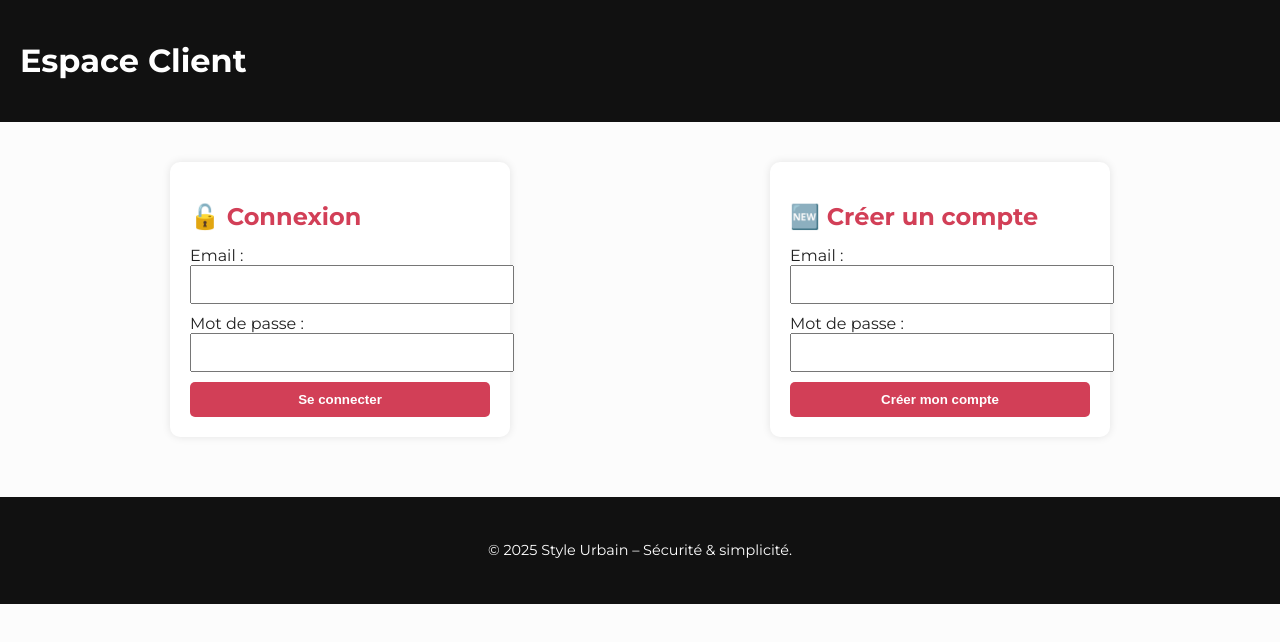
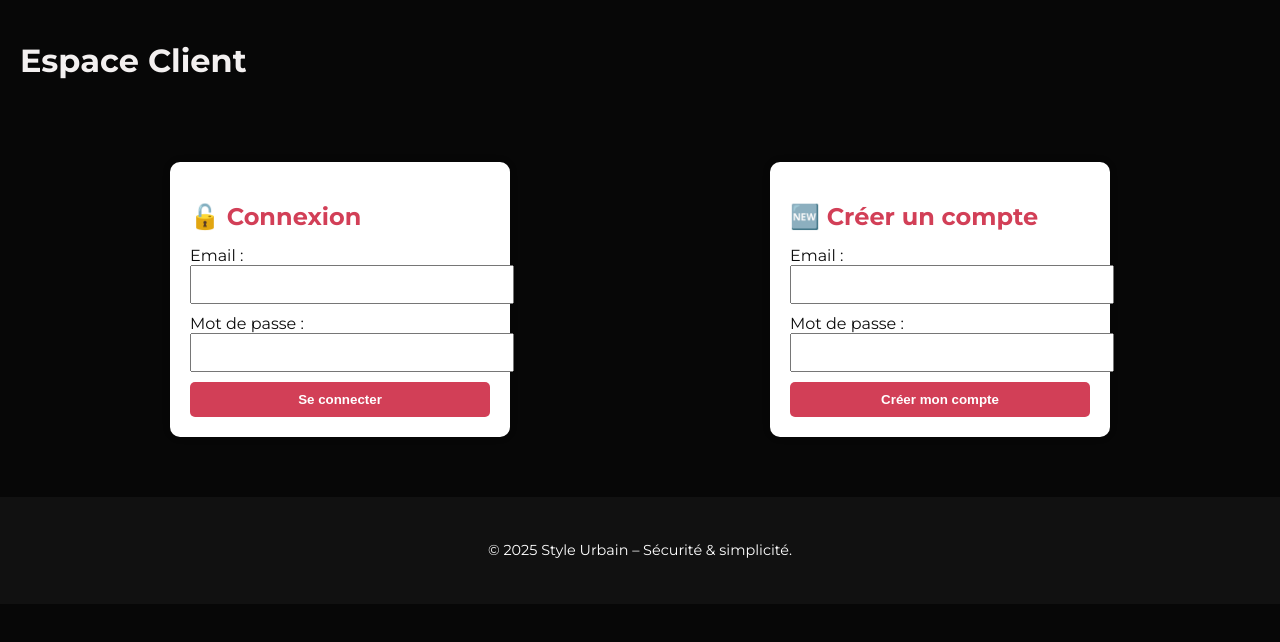
Before and after one commit to xenaty28/Mon_site, a plain HTML site: page compte.html in a window 1280 px wide. Drawn offline with Linux system fonts and the light colour scheme.

Commit message:
Update style.css

```diff
--- a/style.css
+++ b/style.css
@@ -3,8 +3,8 @@
 body {
   margin: 0;
   font-family: 'Montserrat', sans-serif;
-  background-color: #fcfcfc;
-  color: #222;
+  background-color: #070707;
+  color: #0d0d0d;
 }
 
 header {
@@ -12,8 +12,8 @@ header {
   justify-content: space-between;
   align-items: center;
   padding: 20px;
-  background-color: #111;
-  color: white;
+  background-color: #070707;
+  color: rgb(243, 240, 240);
 }
 
 header .logo {
@@ -23,7 +23,7 @@ header .logo {
 
 nav a {
   margin: 0 12px;
-  color: white;
+  color: rgb(249, 246, 246);
   text-decoration: none;
   font-weight: 500;
 }
@@ -33,7 +33,7 @@ nav a {
   background-size: cover;
   padding: 120px 20px;
   text-align: center;
-  color: white;
+  color: rgb(252, 251, 251);
 }
 
 .hero h1 {
```
